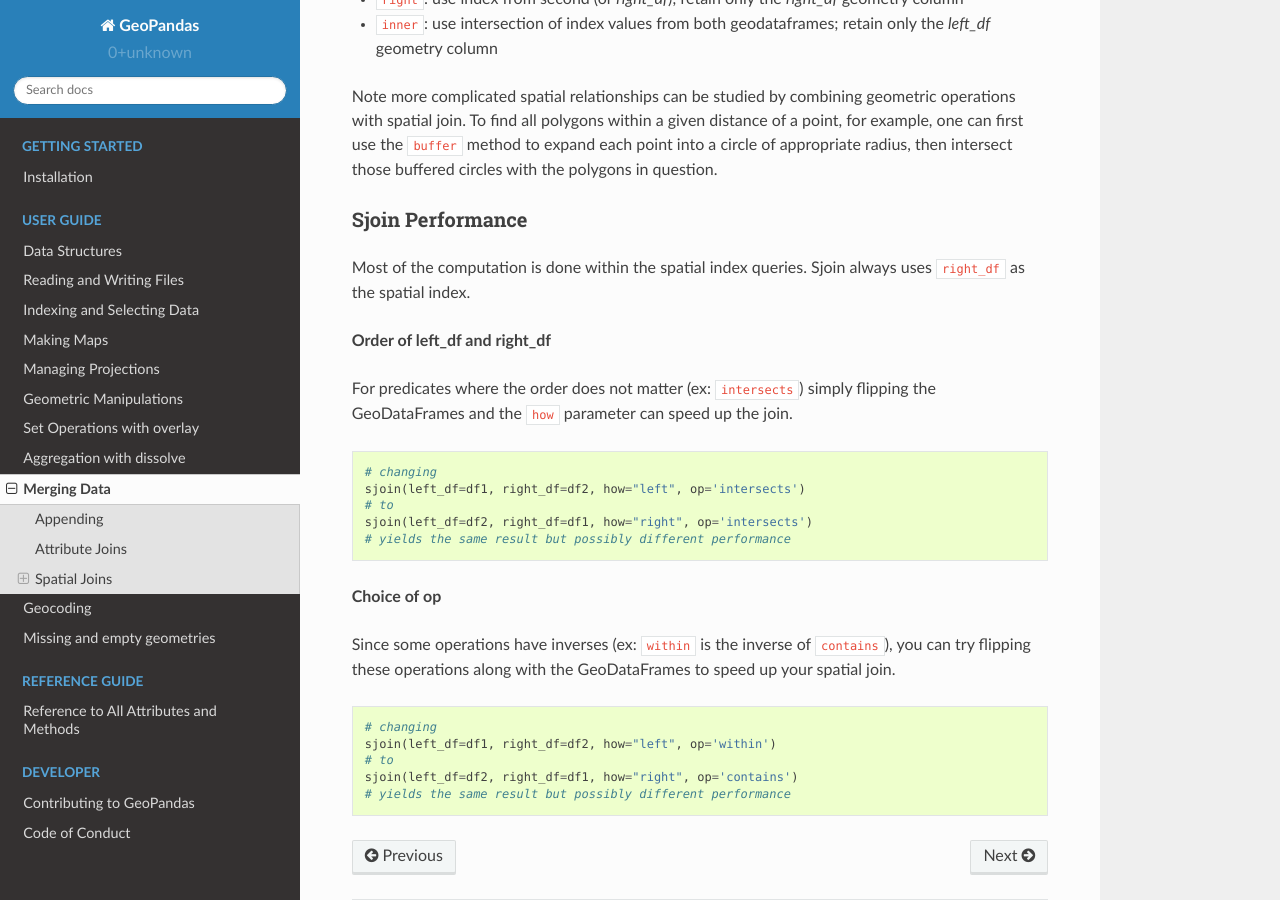
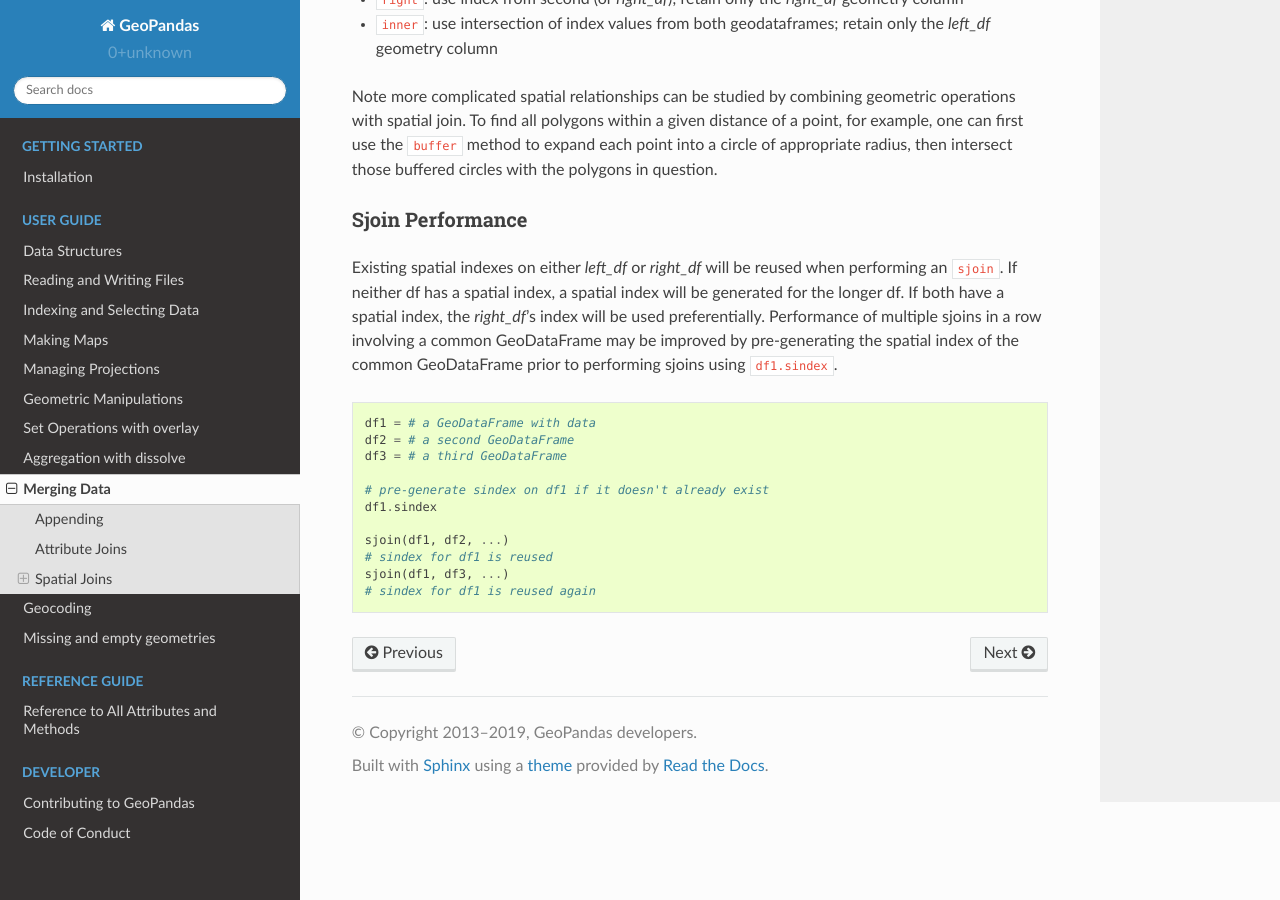
Before and after one commit to geopandas/geopandas, a Sphinx documentation site: the page built from doc/source/mergingdata.rst, in a window 1280 px wide and 900 px high, scrolled down 2128 px. Built offline with Sphinx 7.4.7 and the Read the Docs theme 2.0.0, drawn with Linux system fonts in a browser that asks for light colours; pages that are not in the unit, such as notebooks, are missing from menus.

Commit message:
revert doc and benchmark changes. implement within-contains flip

```diff
--- a/doc/source/mergingdata.rst
+++ b/doc/source/mergingdata.rst
@@ -91,7 +91,7 @@
 Sjoin Arguments
 ~~~~~~~~~~~~~~~~
 
-``sjoin()`` has two core arguments: ``how`` and ``op``.
+``sjoin.()`` has two core arguments: ``how`` and ``op``.
 
 **op**
 
@@ -117,28 +117,18 @@
 Sjoin Performance
 ~~~~~~~~~~~~~~~~~~
 
-Most of the computation is done within the spatial index queries. Sjoin always uses ``right_df`` as the spatial index.
-
-**Order of left_df and right_df**
-
-For predicates where the order does not matter (ex: ``intersects``) simply flipping the GeoDataFrames and the ``how`` parameter can speed up the join.
+Existing spatial indexes on either `left_df` or `right_df` will be reused when performing an ``sjoin``. If neither df has a spatial index, a spatial index will be generated for the longer df. If both have a spatial index, the `right_df`'s index will be used preferentially. Performance of multiple sjoins in a row involving a common GeoDataFrame may be improved by pre-generating the spatial index of the common GeoDataFrame prior to performing sjoins using ``df1.sindex``.
 
 .. code-block:: python
 
-   # changing
-   sjoin(left_df=df1, right_df=df2, how="left", op='intersects')
-   # to
-   sjoin(left_df=df2, right_df=df1, how="right", op='intersects')
-   # yields the same result but possibly different performance
+    df1 = # a GeoDataFrame with data
+    df2 = # a second GeoDataFrame
+    df3 = # a third GeoDataFrame
 
-**Choice of op**
+    # pre-generate sindex on df1 if it doesn't already exist
+    df1.sindex
 
-Since some operations have inverses (ex: ``within`` is the inverse of ``contains``), you can try flipping these operations along with the GeoDataFrames to speed up your spatial join.
-
-.. code-block:: python
-
-   # changing
-   sjoin(left_df=df1, right_df=df2, how="left", op='within')
-   # to
-   sjoin(left_df=df2, right_df=df1, how="right", op='contains')
-   # yields the same result but possibly different performance
+    sjoin(df1, df2, ...)
+    # sindex for df1 is reused
+    sjoin(df1, df3, ...)
+    # sindex for df1 is reused again
```
Also changed, not shown: 2 other files.
